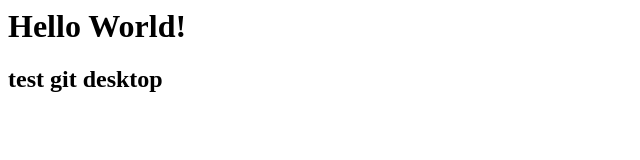
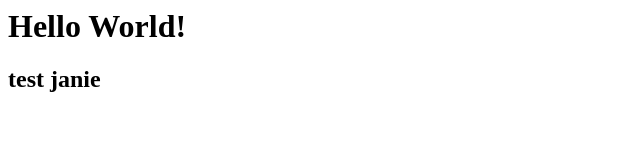
Before and after one commit to PabloBerry44/restaurant, a plain HTML site: page index.html in a window 1280 px wide. Shown: the whole page, without its empty margins (0-640 px from the left). Drawn offline with Linux system fonts and the light colour scheme.

Commit message:
Update index.html

```diff
--- a/index.html
+++ b/index.html
@@ -1,3 +1,3 @@
 <h1>Hello World!</h1>
 
-<h2>test git desktop</h2>
+<h2>test janie</h2>
```
